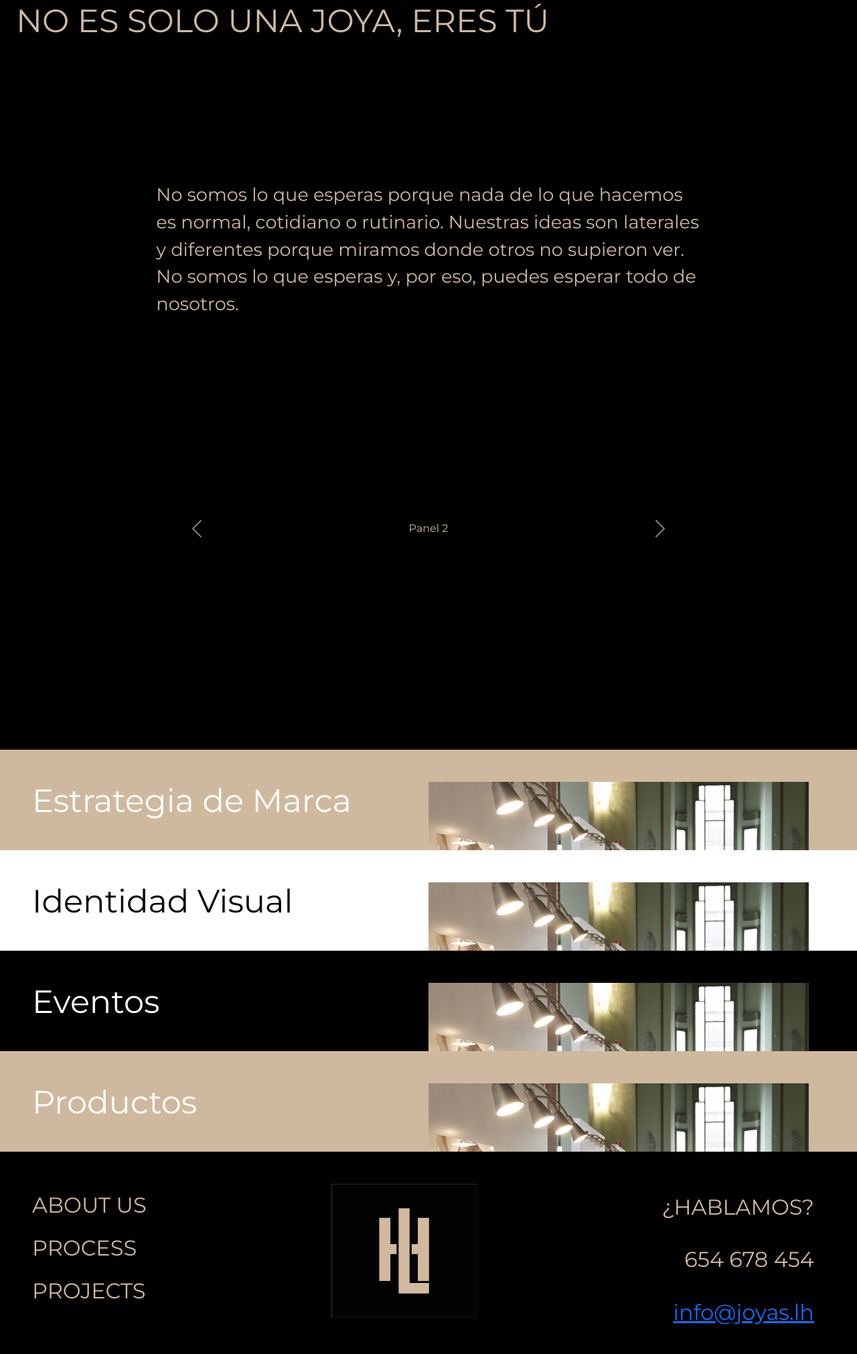
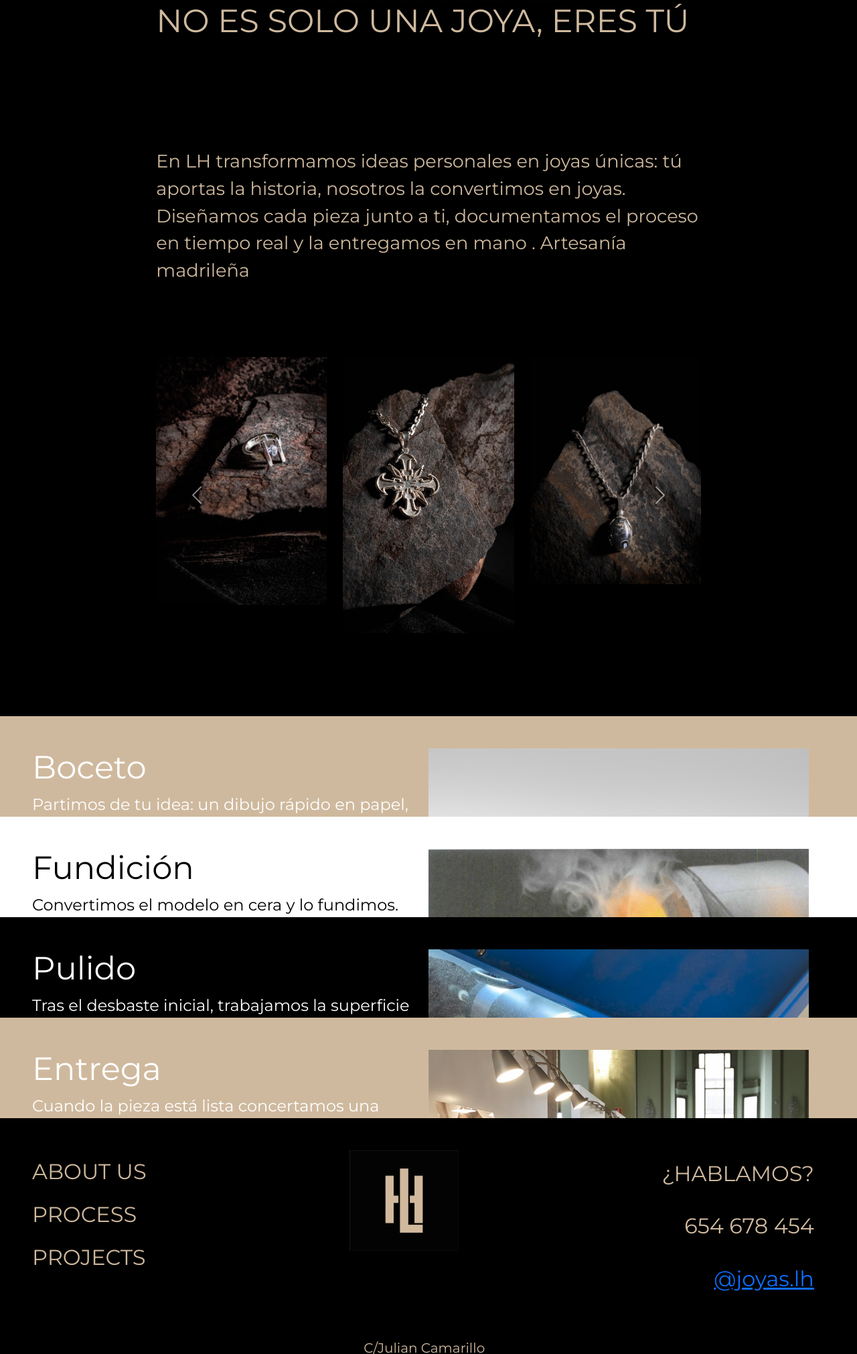
Before and after one commit to alex8bello/Joyas-Lh, a plain HTML site: page index.html in a window 1280 px wide. Shown: the part 921-2942 px from the top of the page at 67% size. Drawn offline with nearby package versions, Linux system fonts and the light colour scheme.

Commit message:
Principa(casi terminado)

```diff
--- a/CSS/styles.css
+++ b/CSS/styles.css
@@ -165,18 +165,18 @@ h3{
 }
 
 .my-studio-img{
-    width: 500px;
+    width: 300px;
 }
 
 .my-studio-text{
     display: flex;
     flex-direction: column;
-    justify-content: space-between;
+    justify-content: space;
 }
 
 
 .my-studio-text p{
-    font-size: 2rem;
+    font-size: 1.5rem;
 }
 
 .my-studio-card1,
@@ -185,14 +185,14 @@ h3{
 .my-studio-card4{
     height: 150px;
     overflow: hidden;
-    transition: height 0.75s ease;
+    transition: height 0.50s ease;
 }
 
 .my-studio-card1:hover,
 .my-studio-card2:hover,
 .my-studio-card3:hover,
 .my-studio-card4:hover{
-    height: 500px;
+    height: 600px;
 }
 
 
@@ -504,7 +504,7 @@ footer,body,nav{
     }
 
     h3 {
-        font-size: 1.8rem;
+        font-size: 1.5rem;
     }
 
 
@@ -524,5 +524,10 @@ footer,body,nav{
         font-size: 1rem;
     }
 
+    .mail-footer .mail-footer-info h3{
+       font-size: 1rem;
+    }
+
+
 
   }
--- a/index.html
+++ b/index.html
@@ -75,9 +75,9 @@
                   <h4>TU IDEA, NUESTRAS</h4>
                   <h4>MANOS</h4>
                   </div>
-                  <div class="col-sm-2"></div>
+                  <div class="col-sm-4"></div>
                 <div class="col-sm-4"></div>
-                <div class="col-sm-2 d-flex justify-content-center">
+                <div class="col-sm-4 d-flex justify-content-center">
                   <img src="MEDIA/cabeceralh.jpeg" alt="" class="img-fluid" style="width: 600px; height: 600px; object-fit: cover;">
 
                 </div>
@@ -106,11 +106,9 @@
                 </div>
               <div class="col-sm-8">
                 </br></br>
-                <p style="margin-top: 200px;">
-                No somos lo que esperas porque nada de lo que hacemos es normal,
-                  cotidiano o rutinario. Nuestras ideas son laterales y diferentes
-                  porque miramos donde otros no supieron ver.
-                  No somos lo que esperas y, por eso, puedes esperar todo de nosotros.
+                <p style="margin-top: 150px;" >
+                En LH transformamos ideas personales en joyas únicas: tú aportas la historia, nosotros la convertimos en joyas.
+                Diseñamos cada pieza junto a ti, documentamos el proceso en tiempo real y la entregamos en mano . Artesanía madrileña
                 </p>
               </div>
                 <div class="col-sm-2">
@@ -132,13 +130,31 @@
                       </div>
                     </div>
                     <div class="carousel-item">
-                      <div class="d-flex justify-content-center align-items-center" style="height:500px;">Panel 2</div>
+                      <div class="d-flex justify-content-center align-items-center" style="height:500px;">
+                        <div class="row">
+                          <div class="col-sm-4"><img src="MEDIA/carr 2.1.jpeg" alt="..."></div>
+                          <div class="col-sm-4"><img src="MEDIA/carr 2.2.jpeg" alt="..."></div>
+                          <div class="col-sm-4"><img src="MEDIA/carr 2.3.jpeg" alt="..."></div>
+                        </div>
+                      </div>
                     </div>
                     <div class="carousel-item">
-                      <div class="d-flex justify-content-center align-items-center" style="height:500px;">Panel 3</div>
+                      <div class="d-flex justify-content-center align-items-center" style="height:500px;">
+                        <div class="row">
+                          <div class="col-sm-4"><img src="MEDIA/carr3.1.jpg" alt="..."></div>
+                          <div class="col-sm-4"><img src="MEDIA/carr3.2.jpg" alt="..."></div>
+                          <div class="col-sm-4"><img src="MEDIA/carr3.3.jpg" alt="..."></div>
+                        </div>
+                      </div>
                     </div>
                     <div class="carousel-item">
-                      <div class="d-flex justify-content-center align-items-center" style="height:500px;">Panel 4</div>
+                      <div class="d-flex justify-content-center align-items-center" style="height:500px;">
+                        <div class="row">
+                          <div class="col-sm-4"><img src="MEDIA/carr4.1.jpg" alt="..."></div>
+                          <div class="col-sm-4"><img src="MEDIA/carr4.2.jpg" alt="..."></div>
+                          <div class="col-sm-4"><img src="MEDIA/carr4.3.jpg" alt="..."></div>
+                        </div>
+                      </div>
                     </div>
                   </div>
 
@@ -163,14 +179,13 @@
           <div class="container-fluid d-flex my-studio-card1 p-5">
             <div class="row container-fluid d-flex">
               <div class="col-lg-6 col-md-12 my-studio-text">
-                <h3>Estrategia de Marca</h3>
-                <p>Es el núcleo de la identidad de su empresa.
-                  Guía todas las decisiones empresariales, garantizando una presencia
-                  coherente e impactante en el mercado.</p>
+                <h3>Boceto</h3>
+                <p>Partimos de tu idea: un dibujo rápido en papel, una frase o una foto de referencia. Durante una videollamada, conversación whas,
+                  la refinamos juntos y generamos un render 3D, para que visualices la pieza antes de fabricar.</p>
               </div>
 
               <div class="col-lg-6 col-md-12">
-                <img src="MEDIA/Luxottica.jpg" alt="">
+                <img src="MEDIA/Conjunto.1.jpg" alt="">
               </div>
             </div>
           </div>
@@ -178,14 +193,13 @@
           <div class="container-fluid d-flex my-studio-card2 p-5">
             <div class="row container-fluid d-flex">
               <div class="col-lg-6 col-md-12 my-studio-text">
-                <h3>Identidad Visual</h3>
-                <p>Es el núcleo de la identidad de su empresa.
-                  Guía todas las decisiones empresariales, garantizando una presencia
-                  coherente e impactante en el mercado.</p>
+                <h3>Fundición</h3>
+                <p>Convertimos el modelo en cera y lo fundimos. La aleación se vierte en un molde refractario que capta cada detalle del diseño,
+                  asegurando fidelidad total al boceto aprobado.</p>
               </div>
 
               <div class="col-lg-6 col-md-12">
-                <img src="MEDIA/Luxottica.jpg" alt="">
+                <img src="MEDIA/conjunto2.jpg" alt="">
               </div>
             </div>
           </div>
@@ -193,14 +207,13 @@
           <div class="container-fluid d-flex my-studio-card3 p-5">
             <div class="row container-fluid d-flex">
               <div class="col-lg-6 col-md-12 my-studio-text">
-                <h3>Eventos</h3>
-                <p>Es el núcleo de la identidad de su empresa.
-                  Guía todas las decisiones empresariales, garantizando una presencia
-                  coherente e impactante en el mercado.</p>
+                <h3>Pulido</h3>
+                <p>Tras el desbaste inicial, trabajamos la superficie a mano: limas, lijas al agua y paños de algodón devuelven brillo, mientras se aplican texturas o pátinas según tu elección.
+                  La joya recibe el micro-sello LH que garantiza su autenticidad.</p>
               </div>
 
               <div class="col-lg-6 col-md-12">
-                <img src="MEDIA/Luxottica.jpg" alt="">
+                <img src="MEDIA/conjunto3.png" alt="">
               </div>
             </div>
           </div>
@@ -208,13 +221,12 @@
           <div class="container-fluid d-flex my-studio-card4 p-5">
             <div class="row container-fluid d-flex">
               <div class="col-lg-6 col-md-12 my-studio-text">
-                <h3>Productos</h3>
-                <p>Es el núcleo de la identidad de su empresa.
-                  Guía todas las decisiones empresariales, garantizando una presencia
-                  coherente e impactante en el mercado.</p>
+                <h3>Entrega</h3>
+                <p>Cuando la pieza está lista concertamos una entrega en mano o envío premium .
+                  Recibes la joya, su historia y la garantía de repulido vitalicio.</p>
               </div>
 
-              <div class="col-lg-6 col-md-12">
+              <div class="col-lg-6 col-md-8">
                 <img src="MEDIA/Luxottica.jpg" alt="">
               </div>
             </div>
@@ -244,7 +256,7 @@
             </ul>
           </div>
           <div class="text-center">
-            <img src="MEDIA/logo-footer.jpg" alt="" style="height: 200px; width: auto;">
+            <img src="MEDIA/logo-footer.jpg" alt="" style="height: 150px; width: auto;">
           </div>
 
           <div class="mail-footer">
@@ -256,7 +268,7 @@
             </div>
             <div class="mail-footer-info">
               <h3>
-                <a rel="stylesheet" href="https://www.google.com">info@joyas.lh</a>
+                <a rel="stylesheet" href="https://www.instagram.com/joyass.lh/">@joyas.lh</a>
                 </h3>
             </div>
           </div>
```
Also changed, not shown: MEDIA/Conjunto.1.jpg (added), MEDIA/carr 2.1.jpeg (added), MEDIA/carr 2.2.jpeg (added), MEDIA/carr 2.3.jpeg (added), MEDIA/carr4.1.jpg (added), MEDIA/carr4.2.jpg (added), MEDIA/carr4.3.jpg (added), MEDIA/conjunto2.jpg (added), MEDIA/conjunto3.png (added), 3 other files.
